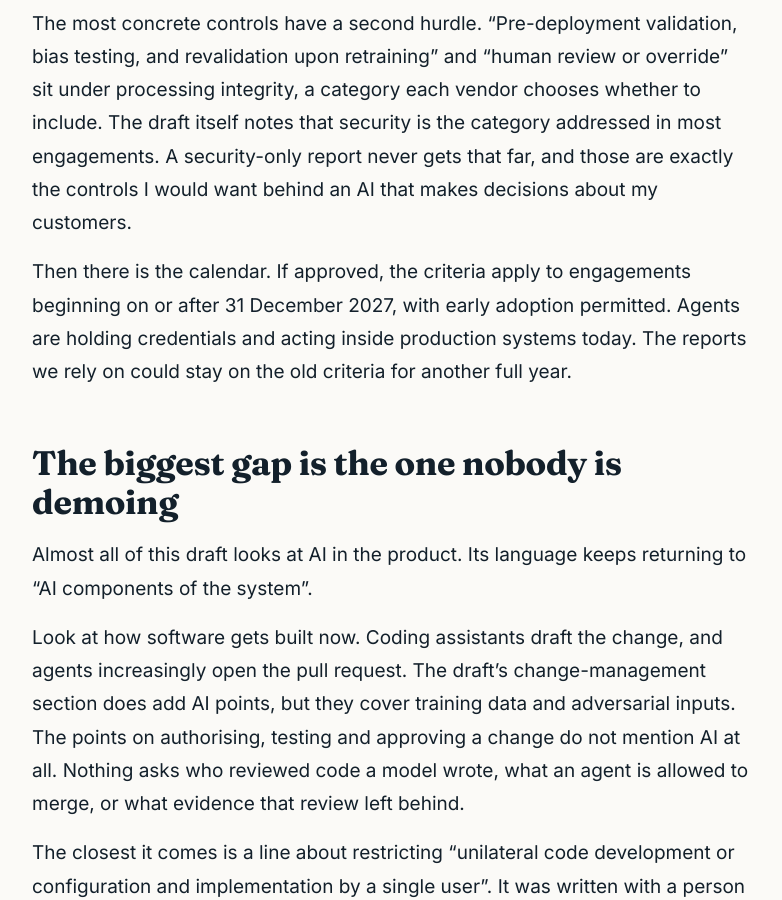
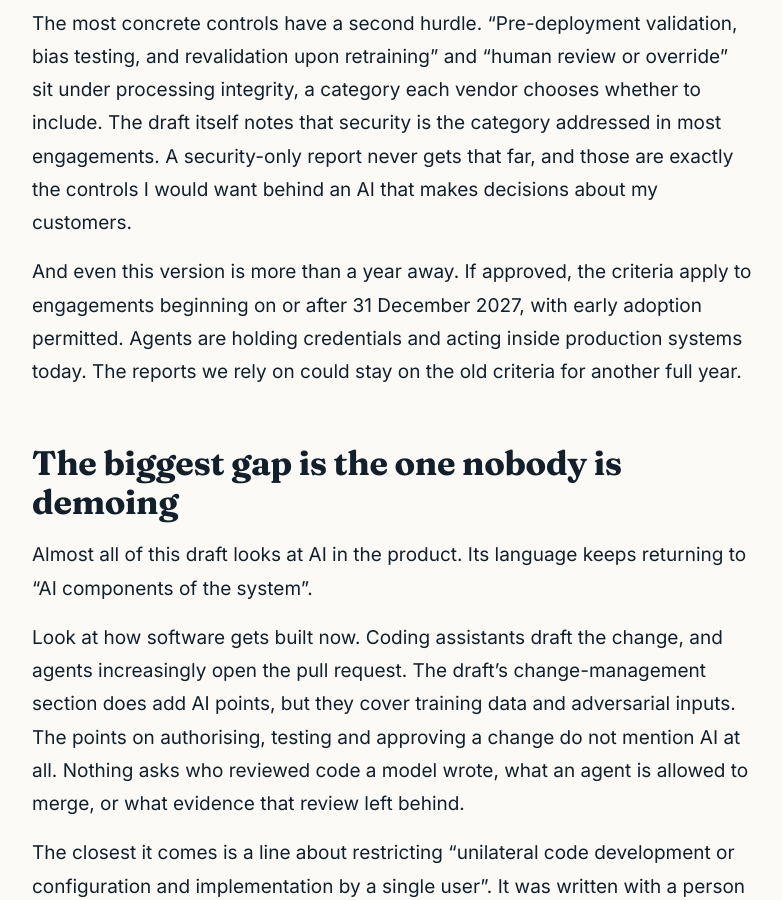
Before and after one commit to grc-with-sjo/grc-insights, a Jekyll site: the page built from _issues/2026-11-15-soc2-finally-talks-about-ai.md, in a window 1280 px wide and 900 px high, scrolled down 2596 px. Shown: the whole window, without its empty margins (248-1030 px from the left). Built offline with Jekyll 4.4.1, drawn with Linux system fonts in a browser that asks for light colours.

Commit message:
Issue 06: sharper timing line
Co-Authored-By: Claude Opus 5.5 <noreply@anthropic.com>

```diff
--- a/_issues/2026-11-15-soc2-finally-talks-about-ai.md
+++ b/_issues/2026-11-15-soc2-finally-talks-about-ai.md
@@ -43,7 +43,7 @@ The AICPA's guidance on applying the criteria to AI is marked "currently under d
 
 The most concrete controls have a second hurdle. "Pre-deployment validation, bias testing, and revalidation upon retraining" and "human review or override" sit under processing integrity, a category each vendor chooses whether to include. The draft itself notes that security is the category addressed in most engagements. A security-only report never gets that far, and those are exactly the controls I would want behind an AI that makes decisions about my customers.
 
-Then there is the calendar. If approved, the criteria apply to engagements beginning on or after 31 December 2027, with early adoption permitted. Agents are holding credentials and acting inside production systems today. The reports we rely on could stay on the old criteria for another full year.
+And even this version is more than a year away. If approved, the criteria apply to engagements beginning on or after 31 December 2027, with early adoption permitted. Agents are holding credentials and acting inside production systems today. The reports we rely on could stay on the old criteria for another full year.
 
 ## The biggest gap is the one nobody is demoing
 
```
